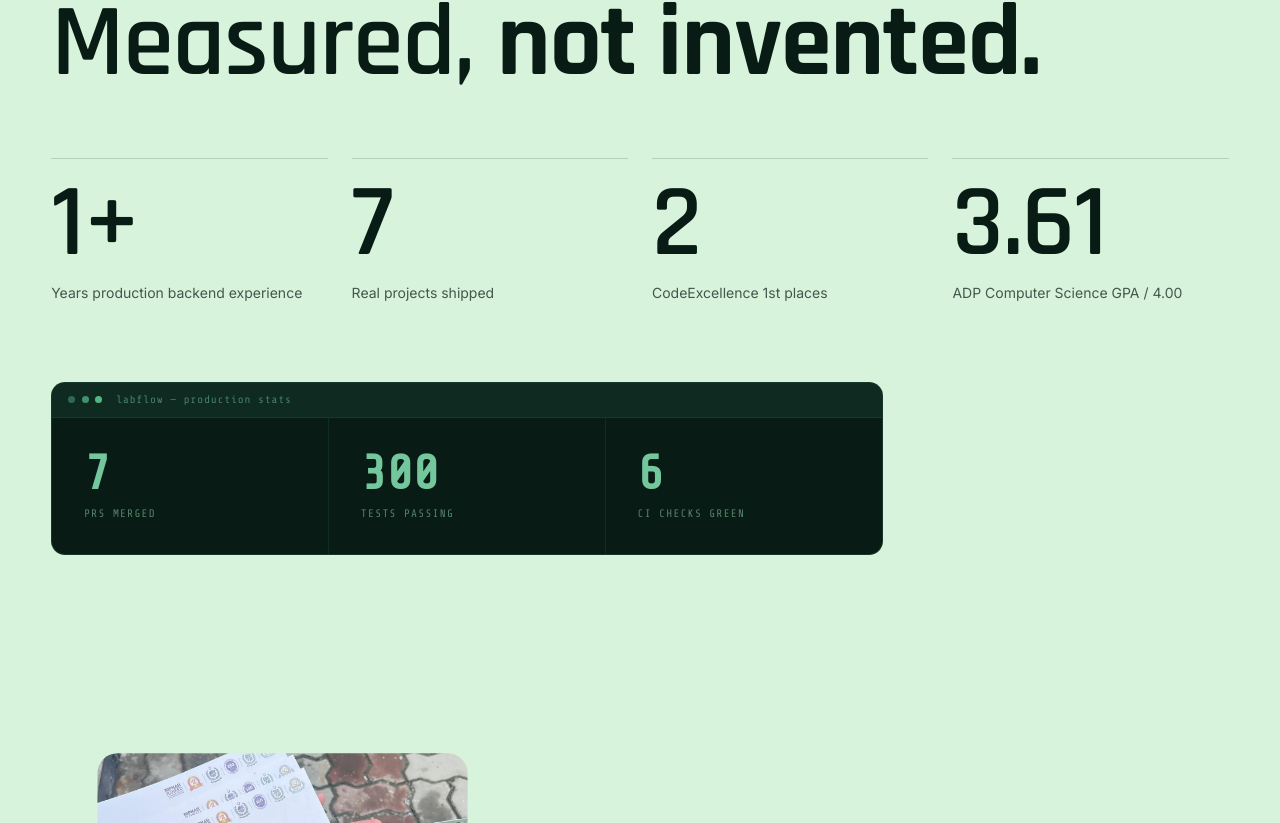
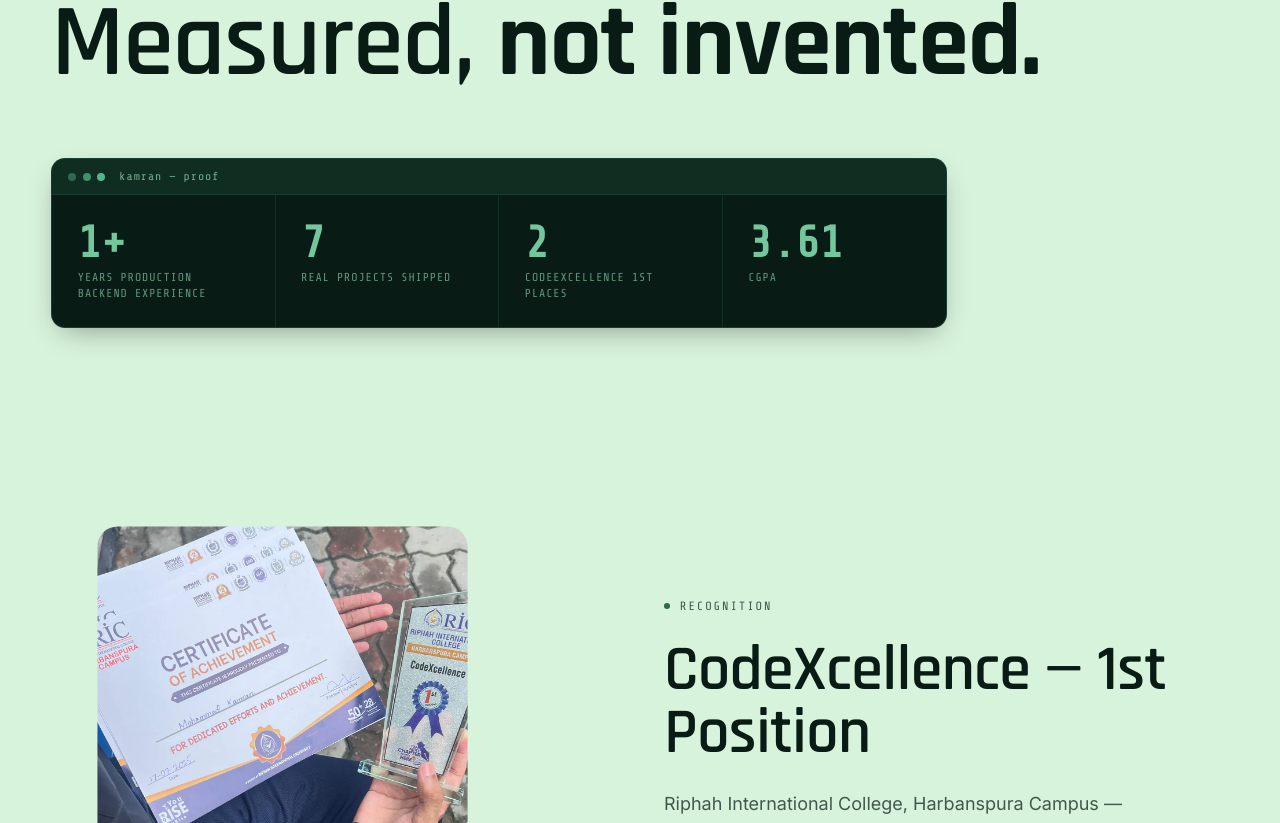
Before and after one commit to kamrandebugging/Portfolio, a React (Vite) app: page / in a window 1280 px wide. Shown: the part 4917-5740 px from the top of the page. Built offline with nearby package versions, Linux system fonts and the light colour scheme.

Commit message:
fix(proof): remove old duplicate stats, resize proof bento, and update stats with count-up

```diff
--- a/src/components/Hero.tsx
+++ b/src/components/Hero.tsx
@@ -1,4 +1,4 @@
-import React, { useState, useEffect, useRef, useCallback } from 'react';
+import React, { useState, useEffect, useRef } from 'react';
 import { ArrowDown } from 'lucide-react';
 import { HeroParticles } from './ui/HeroParticles';
 import {
--- a/src/components/Proof.tsx
+++ b/src/components/Proof.tsx
@@ -80,41 +80,30 @@ export const Proof: React.FC = () => {
           {impact.heading[0]} <em>{impact.heading[1]}</em>
         </h2>
 
-        <dl className="mt-16 grid grid-cols-2 gap-x-6 gap-y-12 lg:grid-cols-4">
-          {impact.stats.map((stat) => (
-            <div key={stat.label} className="relative pt-5">
-              <span
-                data-line
-                className="absolute inset-x-0 top-0 h-px"
-                style={{ background: 'var(--line)' }}
-              />
-              <dd className="stat-num" data-count={stat.value}>
-                {stat.value}
-              </dd>
-              <dt className="muted mt-3 max-w-[16rem] text-sm leading-snug">{stat.label}</dt>
-            </div>
-          ))}
-        </dl>
-
-        <div className="proof-labflow-bento mt-20" data-fade>
+        {/* Bento Stats Terminal Card (Old duplicate stats row removed) */}
+        <div className="proof-labflow-bento mt-16 w-full max-w-[56rem]" data-fade>
           <div className="proof-bento-header" aria-hidden="true">
             <span className="proof-bento-dot" />
             <span className="proof-bento-dot" />
             <span className="proof-bento-dot" />
-            <span className="proof-bento-title">labflow — production stats</span>
+            <span className="proof-bento-title">kamran — proof</span>
           </div>
           <dl className="proof-bento-grid">
             <div className="proof-bento-tile">
-              <dd className="proof-bento-num" data-count="7">7</dd>
-              <dt className="proof-bento-label">PRs merged</dt>
+              <dd className="proof-bento-num" data-count="1+">1+</dd>
+              <dt className="proof-bento-label">Years production backend experience</dt>
             </div>
             <div className="proof-bento-tile">
-              <dd className="proof-bento-num" data-count="300">300</dd>
-              <dt className="proof-bento-label">tests passing</dt>
+              <dd className="proof-bento-num" data-count="7">7</dd>
+              <dt className="proof-bento-label">Real projects shipped</dt>
             </div>
             <div className="proof-bento-tile">
-              <dd className="proof-bento-num" data-count="6">6</dd>
-              <dt className="proof-bento-label">CI checks green</dt>
+              <dd className="proof-bento-num" data-count="2">2</dd>
+              <dt className="proof-bento-label">CodeExcellence 1st places</dt>
+            </div>
+            <div className="proof-bento-tile">
+              <dd className="proof-bento-num" data-count="3.61">3.61</dd>
+              <dt className="proof-bento-label">CGPA</dt>
             </div>
           </dl>
         </div>
--- a/src/index.css
+++ b/src/index.css
@@ -593,24 +593,26 @@ html[data-motion='reduced'] .bento-cursor { animation: none; }
 
 /* ---------- Proof LabFlow Bento ---------- */
 .proof-labflow-bento {
-  max-width: 52rem;
+  width: 100%;
+  max-width: 56rem;
   border-radius: 0.875rem;
-  border: 1px solid rgb(82 183 136 / 0.18);
+  border: 1px solid rgb(82 183 136 / 0.22);
   background: #081c15;
   overflow: hidden;
+  box-shadow: 0 10px 30px -10px rgba(0, 0, 0, 0.4);
 }
 .proof-bento-header {
   display: flex;
   align-items: center;
   gap: 0.4rem;
   padding: 0.55rem 1rem;
-  border-bottom: 1px solid rgb(82 183 136 / 0.1);
-  background: rgb(27 67 50 / 0.4);
+  border-bottom: 1px solid rgb(82 183 136 / 0.12);
+  background: rgb(27 67 50 / 0.45);
 }
 .proof-bento-dot {
   display: inline-block;
-  width: 7px;
-  height: 7px;
+  width: 8px;
+  height: 8px;
   border-radius: 50%;
 }
 .proof-bento-dot:nth-child(1) { background: #2d6a4f; }
@@ -619,35 +621,60 @@ html[data-motion='reduced'] .bento-cursor { animation: none; }
 .proof-bento-title {
   margin-left: 0.5rem;
   font-family: var(--font-mono);
-  font-size: 0.68rem;
-  color: rgb(116 198 157 / 0.55);
+  font-size: 0.72rem;
+  color: rgb(149 213 178 / 0.75);
   letter-spacing: 0.08em;
 }
 .proof-bento-grid {
   display: grid;
-  grid-template-columns: repeat(3, 1fr);
+  grid-template-columns: repeat(2, 1fr);
+  width: 100%;
+}
+@media (min-width: 768px) {
+  .proof-bento-grid {
+    grid-template-columns: repeat(4, 1fr);
+  }
 }
 .proof-bento-tile {
-  padding: clamp(1.2rem, 3vw, 2rem) clamp(1.2rem, 3vw, 2rem);
-  border-right: 1px solid rgb(82 183 136 / 0.1);
+  padding: clamp(0.9rem, 2.5vw, 1.6rem);
+  border-right: 1px solid rgb(82 183 136 / 0.12);
+  border-bottom: 1px solid rgb(82 183 136 / 0.12);
   display: flex;
   flex-direction: column;
-  gap: 0.5rem;
+  gap: 0.35rem;
+  min-width: 0;
 }
-.proof-bento-tile:last-child { border-right: none; }
+@media (min-width: 768px) {
+  .proof-bento-tile {
+    border-bottom: none;
+  }
+  .proof-bento-tile:last-child {
+    border-right: none;
+  }
+}
+@media (max-width: 767px) {
+  .proof-bento-tile:nth-child(2n) {
+    border-right: none;
+  }
+  .proof-bento-tile:nth-last-child(-n+2) {
+    border-bottom: none;
+  }
+}
 .proof-bento-num {
   font-family: var(--font-mono);
-  font-size: clamp(2rem, 4vw, 3rem);
+  font-size: clamp(1.85rem, 3.5vw, 2.75rem);
   font-weight: 700;
   color: #74c69d;
   line-height: 1;
 }
 .proof-bento-label {
-  font-size: 0.68rem;
-  color: rgb(149 213 178 / 0.55);
+  font-size: clamp(0.62rem, 1.6vw, 0.72rem);
+  color: rgb(149 213 178 / 0.65);
   text-transform: uppercase;
-  letter-spacing: 0.12em;
+  letter-spacing: 0.08em;
   font-family: var(--font-mono);
+  line-height: 1.35;
+  word-break: break-word;
 }
 
 /* ---------- Command Palette ---------- */
```
